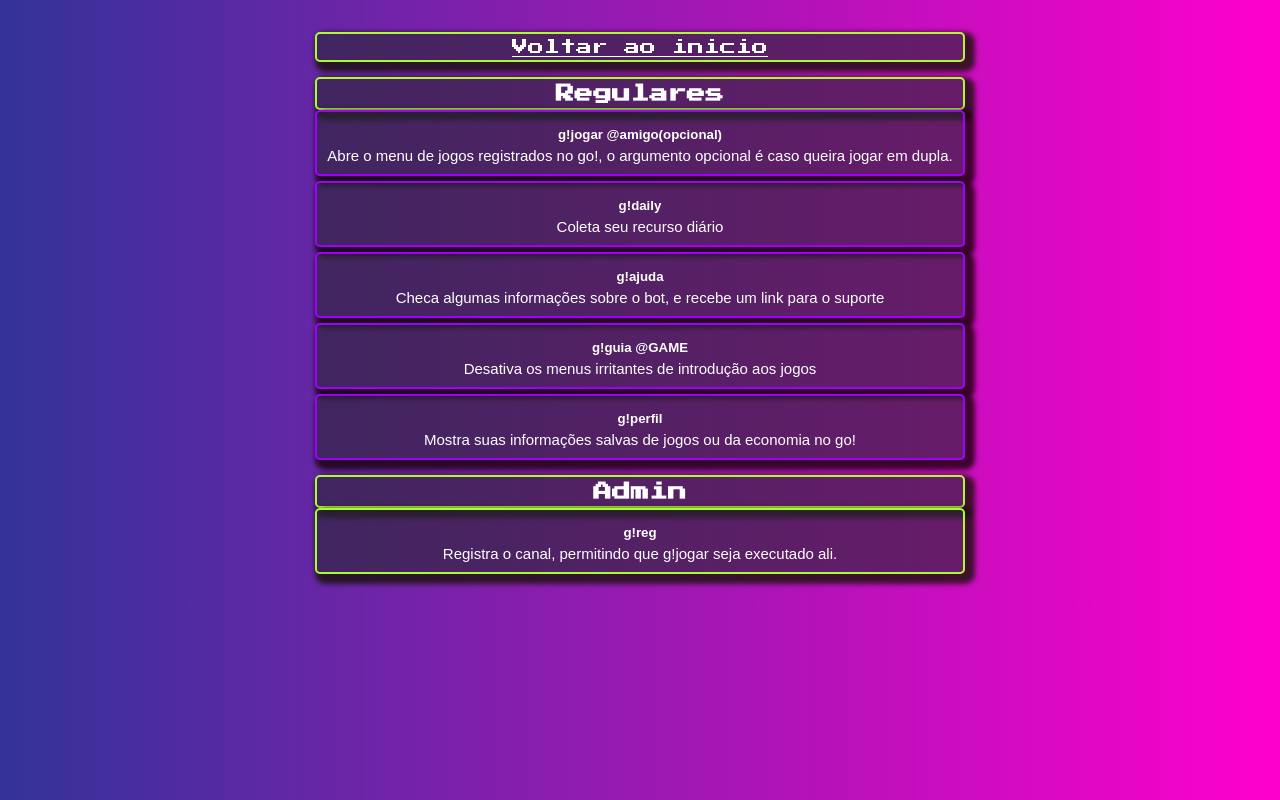
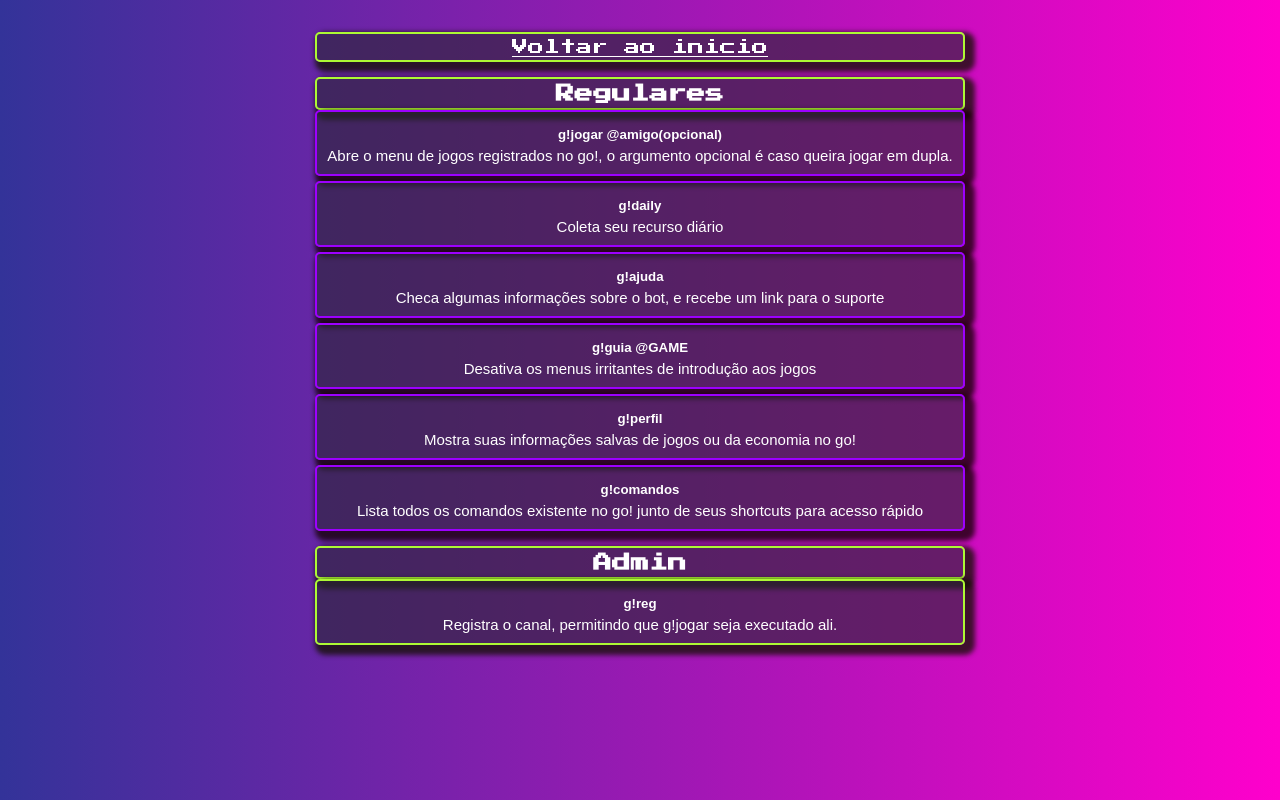
Before and after one commit to JVRL18/Go-ws, a website: page public/comandos.html in a window 1280 px wide. Drawn offline with Linux system fonts and the light colour scheme.

Commit message:
Update comandos.html

```diff
--- a/public/comandos.html
+++ b/public/comandos.html
@@ -80,6 +80,15 @@
                         </p>
                     </div>
 
+                    <div class="card">
+                        <h5>
+                            g!comandos
+                        </h5>
+                        <p>
+                            Lista todos os comandos existente no go! junto de seus shortcuts para acesso rápido
+                        </p>
+                    </div>
+
                 </section>
 
             </section>
```
